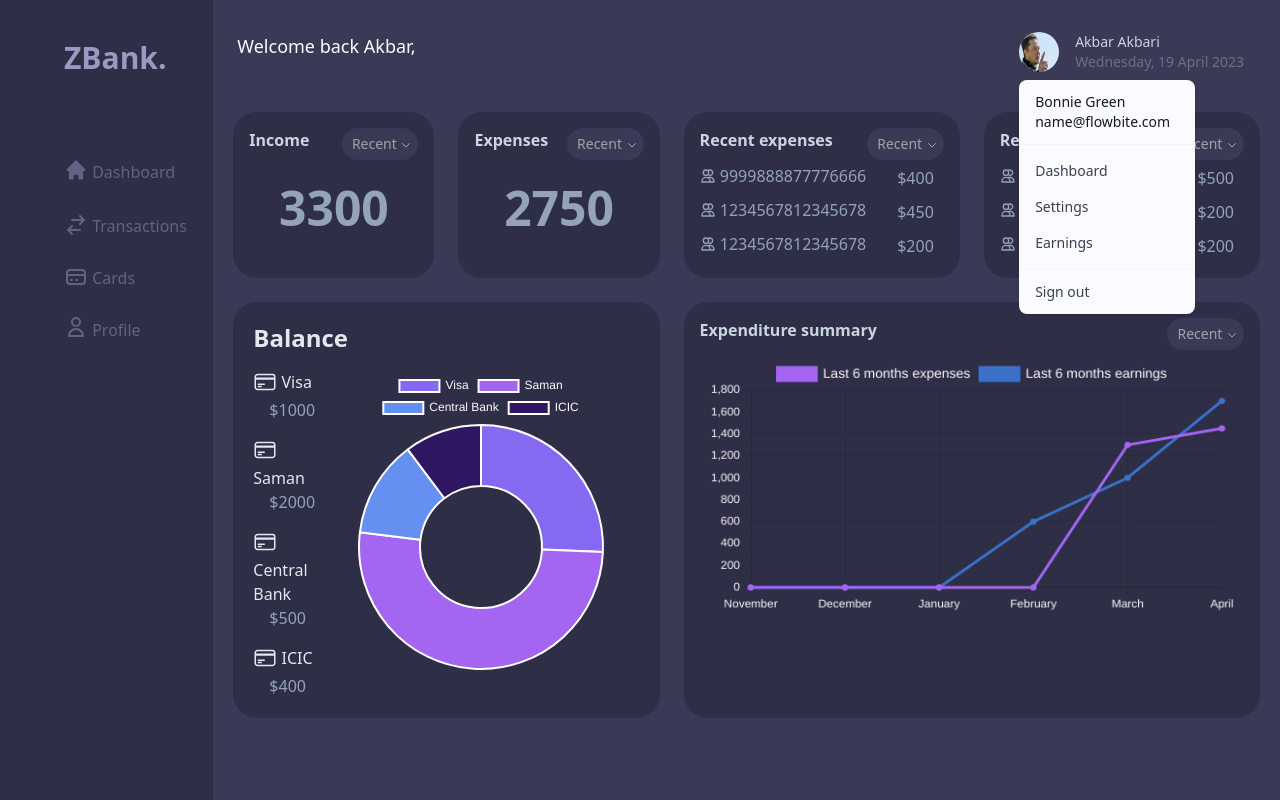
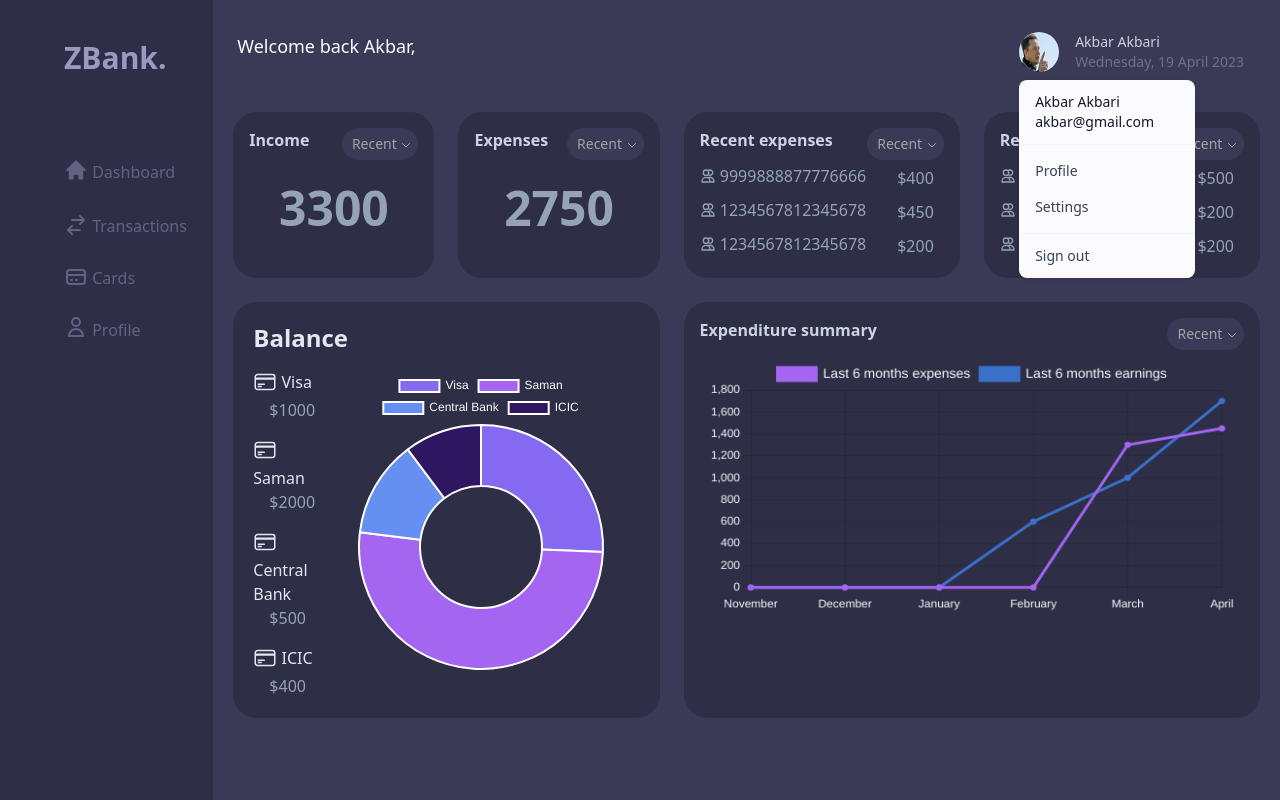
Before and after one commit to The-Samyar/ledger, a Django app: page / in a window 1280 px wide, after a click that opens the changed part. Run offline with Django 4.2, Linux system fonts and the light colour scheme; data comes from the database, SQL or seed files in the repository; both versions use the stored data as it was after the commit; style sheets or scripts are compiled from the project's sources; some libraries are stand-ins or nearby versions.

Commit message:
Profile dropdown
- profile dropdown shows user's basic info
- contains profile, settings and signout buttons

```diff
--- a/main/templates/index.html
+++ b/main/templates/index.html
@@ -57,18 +57,15 @@
                     <!-- Dropdown menu -->
                     <div id="userDropdown" hidden class="z-10 absolute top-12 -left-4 bg-white divide-y divide-gray-100 rounded-lg shadow w-44 dark:bg-gray-700 dark:divide-gray-600">
                         <div class="px-4 py-3 text-sm text-gray-900 dark:text-white">
-                        <div>Bonnie Green</div>
-                        <div class="font-medium truncate">name@flowbite.com</div>
+                        <div>{{ user.first_name }} {{ user.last_name }}</div>
+                        <div class="font-medium truncate">{{ user.email }}</div>
                         </div>
                         <ul class="py-2 text-sm text-gray-700 dark:text-gray-200" aria-labelledby="avatarButton">
                         <li>
-                            <a href="#" class="block px-4 py-2 hover:bg-gray-100 dark:hover:bg-gray-600 dark:hover:text-white">Dashboard</a>
+                            <a href="#" class="block px-4 py-2 hover:bg-gray-100 dark:hover:bg-gray-600 dark:hover:text-white">Profile</a>
                         </li>
                         <li>
                             <a href="#" class="block px-4 py-2 hover:bg-gray-100 dark:hover:bg-gray-600 dark:hover:text-white">Settings</a>
-                        </li>
-                        <li>
-                            <a href="#" class="block px-4 py-2 hover:bg-gray-100 dark:hover:bg-gray-600 dark:hover:text-white">Earnings</a>
                         </li>
                         </ul>
                         <div class="py-1">
```
Also changed, not shown: db.sqlite3.
